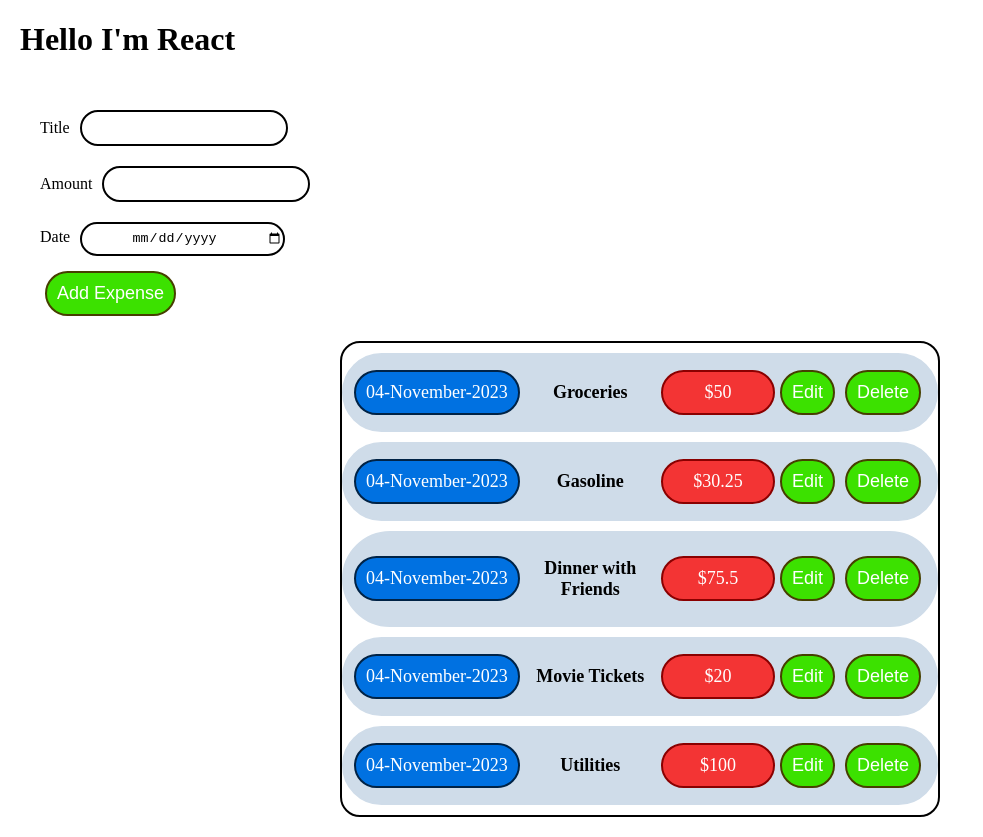
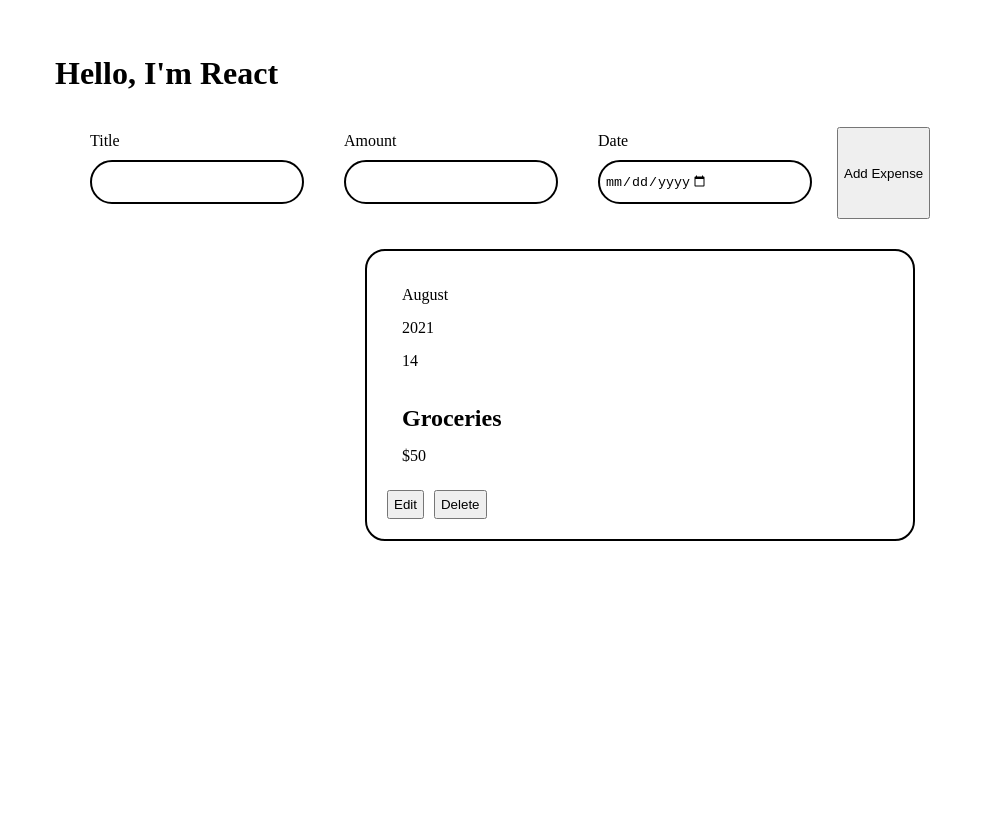
Before and after one commit to omkaralmale/Sharp-webDev-main, a React (Create React App) app in the folder Full-Stack/front-end development/expense_tracker/: page / in a window 1280 px wide. Shown: the whole page, without its empty margins (0-983 px from the left). After the commit the page ends 800 px from the top, so only its background shows below. Built offline with nearby package versions, Linux system fonts and the light colour scheme.

Commit message:
updated form functionality

```diff
--- a/Full-Stack/front-end development/expense_tracker/src/App.css
+++ b/Full-Stack/front-end development/expense_tracker/src/App.css
@@ -39,6 +39,7 @@
 }
 
 input {
+  display: flex;
   border: 2px solid black;
   width: 200px;
   height: 30px;
@@ -53,7 +54,7 @@
 form {
   display: flex;
   padding: 20px;
-  display: inline-block;
+  width: 100%;
 }
 
 @keyframes App-logo-spin {
--- a/Full-Stack/front-end development/expense_tracker/src/App.js
+++ b/Full-Stack/front-end development/expense_tracker/src/App.js
@@ -1,43 +1,30 @@
-import "./App.css";
+import React, { useState } from "react";
 import ExpenseItem from "./components/ExpenseItem.js";
 import ExpenseForm from "./components/ExpenseForm.js";
+import "./App.css";
 
 const App = () => {
-  const expense = [
+  const [expenses, setExpenses] = useState([
     {
+      id: "e1",
       title: "Groceries",
       amount: 50.0,
-      date: new Date(),
+      date: new Date(2021, 7, 14),
     },
-    {
-      title: "Gasoline",
-      amount: 30.25,
-      date: new Date(),
-    },
-    {
-      title: "Dinner with Friends",
-      amount: 75.5,
-      date: new Date(),
-    },
-    {
-      title: "Movie Tickets",
-      amount: 20.0,
-      date: new Date(), // Corrected property name here
-    },
-    {
-      title: "Utilities",
-      amount: 100.0,
-      date: new Date(),
-    },
-    // ... rest of the items
-  ];
+  ]);
+
+  const onAddExpense = (expense) => {
+    setExpenses((prevExpenses) => {
+      return [expense, ...prevExpenses];
+    });
+  };
 
   return (
     <>
-      <h1>Hello I'm React</h1>
-      <ExpenseForm />
+      <h1>Hello, I'm React</h1>
+      <ExpenseForm onAddExpense={onAddExpense} />
       <div className="outer">
-        {expense.map((expense) => (
+        {expenses.map((expense) => (
           <ExpenseItem
             key={expense.id}
             title={expense.title}
--- a/Full-Stack/front-end development/expense_tracker/src/components/ExpeneseDate.js
+++ /dev/null
@@ -1,12 +0,0 @@
-const ExpenseDate = (props) => {
-  const day = props.date.toLocaleString("en-US", { day: "2-digit" });
-  const month = props.date.toLocaleString("en-US", { month: "long" });
-  const year = props.date.getFullYear();
-  return (
-    <div className="dateDiv">
-      {" "}
-      {day}-{month}-{year}
-    </div>
-  );
-};
-export default ExpenseDate;
--- /dev/null
+++ b/Full-Stack/front-end development/expense_tracker/src/components/ExpenseDate.js
@@ -0,0 +1,17 @@
+import React from "react";
+
+const ExpenseDate = (props) => {
+  const month = props.date.toLocaleString("en-US", { month: "long" });
+  const day = props.date.toLocaleString("en-US", { day: "2-digit" });
+  const year = props.date.getFullYear();
+
+  return (
+    <div className="expense-date">
+      <div className="expense-date__month">{month}</div>
+      <div className="expense-date__year">{year}</div>
+      <div className="expense-date__day">{day}</div>
+    </div>
+  );
+};
+
+export default ExpenseDate;
--- a/Full-Stack/front-end development/expense_tracker/src/components/ExpenseForm.js
+++ b/Full-Stack/front-end development/expense_tracker/src/components/ExpenseForm.js
@@ -1,33 +1,33 @@
 import React, { useState } from "react";
 
-const ExpenseForm = () => {
-  // State variables for each input field
+const ExpenseForm = (props) => {
   const [enteredTitle, setEnteredTitle] = useState("");
   const [enteredAmount, setEnteredAmount] = useState("");
   const [enteredDate, setEnteredDate] = useState("");
 
-  const handleTitleChange = (event) => {
+  const titleChangeHandler = (event) => {
     setEnteredTitle(event.target.value);
   };
 
-  const handleAmountChange = (event) => {
+  const amountChangeHandler = (event) => {
     setEnteredAmount(event.target.value);
   };
 
-  const handleDateChange = (event) => {
+  const dateChangeHandler = (event) => {
     setEnteredDate(event.target.value);
   };
 
-  const handleSubmit = (event) => {
+  const submitHandler = (event) => {
     event.preventDefault();
 
     const expenseData = {
+      id: Math.random().toString(),
       title: enteredTitle,
-      amount: parseFloat(enteredAmount),
+      amount: +enteredAmount,
       date: new Date(enteredDate),
     };
 
-    console.log(expenseData);
+    props.onAddExpense(expenseData);
 
     setEnteredTitle("");
     setEnteredAmount("");
@@ -35,14 +35,14 @@
   };
 
   return (
-    <form onSubmit={handleSubmit}>
+    <form onSubmit={submitHandler}>
       <div>
         <label htmlFor="title">Title</label>
         <input
           type="text"
           id="title"
           value={enteredTitle}
-          onChange={handleTitleChange}
+          onChange={titleChangeHandler}
         />
       </div>
       <div>
@@ -50,8 +50,10 @@
         <input
           type="number"
           id="amount"
+          min="0.01"
+          step="0.01"
           value={enteredAmount}
-          onChange={handleAmountChange}
+          onChange={amountChangeHandler}
         />
       </div>
       <div>
@@ -59,8 +61,10 @@
         <input
           type="date"
           id="date"
+          min="2019-01-01"
+          max="2022-12-31"
           value={enteredDate}
-          onChange={handleDateChange}
+          onChange={dateChangeHandler}
         />
       </div>
       <button type="submit">Add Expense</button>
--- a/Full-Stack/front-end development/expense_tracker/src/components/ExpenseItem..css
+++ /dev/null
@@ -1,76 +0,0 @@
-.container {
-  width: 100%;
-  margin: 10px 0;
-  display: flex;
-  justify-content: center;
-}
-
-.item {
-  background-color: #cfdce9;
-  width: 50vw;
-  display: flex;
-  align-items: center;
-  border: 2px solid #cfdce9;
-  border-radius: 50px;
-  padding: 10px;
-  -webkit-border-radius: 50px;
-  -moz-border-radius: 50px;
-  -ms-border-radius: 50px;
-  -o-border-radius: 50px;
-}
-
-.dateDiv {
-  background-color: #0071e1;
-  color: #fff;
-  border: 2px solid #002346;
-  border-radius: 50px;
-  font-size: 18px;
-  padding: 10px;
-  -webkit-border-radius: 50px;
-  -moz-border-radius: 50px;
-  -ms-border-radius: 50px;
-  -o-border-radius: 50px;
-}
-
-.title-ex {
-  flex: 1;
-  text-align: center;
-  font-size: 18px;
-}
-
-.expense {
-  width: 90px;
-  text-align: center;
-  background-color: #f33434;
-  color: #fff;
-  border: 2px solid #8a0000;
-  border-radius: 50px;
-  font-size: 18px;
-  padding: 10px;
-  -webkit-border-radius: 50px;
-  -moz-border-radius: 50px;
-  -ms-border-radius: 50px;
-  -o-border-radius: 50px;
-}
-
-button {
-  background-color: rgb(60, 225, 0);
-  color: #fff;
-  border: 2px solid #463f00;
-  border-radius: 50px;
-  font-size: 18px;
-  padding: 10px;
-  margin: 5px;
-  -webkit-border-radius: 50px;
-  -moz-border-radius: 50px;
-  -ms-border-radius: 50px;
-  -o-border-radius: 50px;
-}
-
-/* <div class="container">
-      <div class="item">
-        <div class="dateDiv">20-02-2021</div>
-        <h2 class="title-ex">Car Insurance</h2>
-        <div class="expense">$295.02</div>
-      </div>
-    </div> */
--- a/Full-Stack/front-end development/expense_tracker/src/components/ExpenseItem.js
+++ b/Full-Stack/front-end development/expense_tracker/src/components/ExpenseItem.js
@@ -1,30 +1,17 @@
-import "./ExpenseItem..css";
-import React, { useState } from "react";
-import ExpenseDate from "./ExpeneseDate.js";
+import React from "react";
+import ExpenseDate from "./ExpenseDate.js";
 
 const ExpenseItem = (props) => {
-  const [title, setTitle] = useState(props.title);
-  const [amount, setAmount] = useState(props.amount);
-
-  const clickEdit = () => {
-    setTitle("Updated");
-    setAmount("100");
-  };
-
-  const clickDelete = () => {
-    console.log("Delete");
-  };
-
   return (
-    <div className="container">
-      {" "}
-      <div className="item">
-        <ExpenseDate date={props.date} />
-        <h2 className="title-ex">{title}</h2>
-        <div className="expense">${amount}</div>
-        <button onClick={clickEdit}>Edit</button>
-        <button onClick={clickDelete}>Delete</button>
+    <div className="expense-item">
+      <ExpenseDate date={props.date} />
+      <div className="expense-item__description">
+        <h2>{props.title}</h2>
+        <div className="expense-item__price">${props.amount}</div>
       </div>
+      {/* Edit and Delete handlers can be implemented later */}
+      <button onClick={() => console.log("Edit")}>Edit</button>
+      <button onClick={() => console.log("Delete")}>Delete</button>
     </div>
   );
 };
--- a/Full-Stack/front-end development/expense_tracker/src/index.css
+++ b/Full-Stack/front-end development/expense_tracker/src/index.css
@@ -9,3 +9,7 @@
 code {
   font-family: "Quicksand";
 }
+* {
+  margin: 5px;
+  padding: 5px;
+}
```
